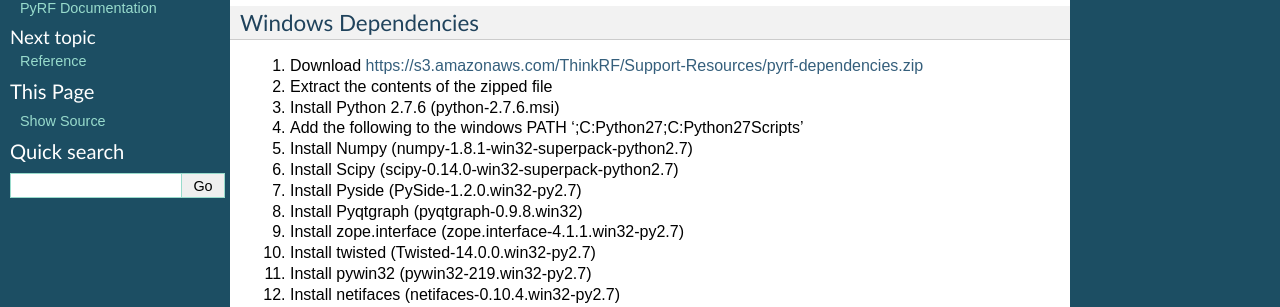
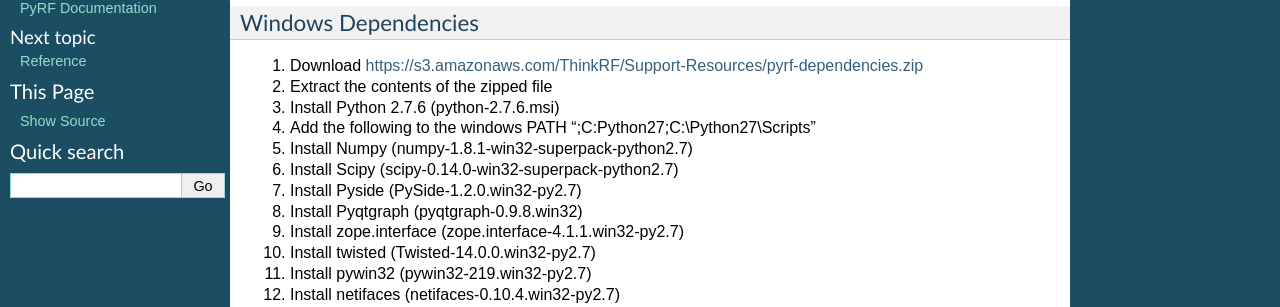
Before and after one commit to pyrf/pyrf, a Sphinx documentation site: the page built from docs/usermanual.rst, in a window 1280 px wide. Shown: the part 239-546 px from the top of the page. Built offline with Sphinx 7.4.7, drawn with Linux system fonts in a browser that asks for light colours.

Commit message:
fixed missing slash

```diff
--- a/docs/usermanual.rst
+++ b/docs/usermanual.rst
@@ -14,7 +14,7 @@
 1. Download https://s3.amazonaws.com/ThinkRF/Support-Resources/pyrf-dependencies.zip
 2. Extract the contents of the zipped file
 3. Install Python 2.7.6 (python-2.7.6.msi)
-4. Add the following to the windows PATH ';C:\Python27;C:\Python27\Scripts'
+4. Add the following to the windows PATH ";C:\Python27;C:\\Python27\\Scripts"
 5. Install Numpy (numpy-1.8.1-win32-superpack-python2.7)
 6. Install Scipy (scipy-0.14.0-win32-superpack-python2.7)
 7. Install Pyside (PySide-1.2.0.win32-py2.7)
--- a/pyrf/version.py
+++ b/pyrf/version.py
@@ -1,2 +1,2 @@
-VERSION = (2, 8, 0, 'dev')
+VERSION = (2, 8, 0)
 __version__ = ''.join(['-.'[type(x) == int]+str(x) for x in VERSION])[1:]
```
